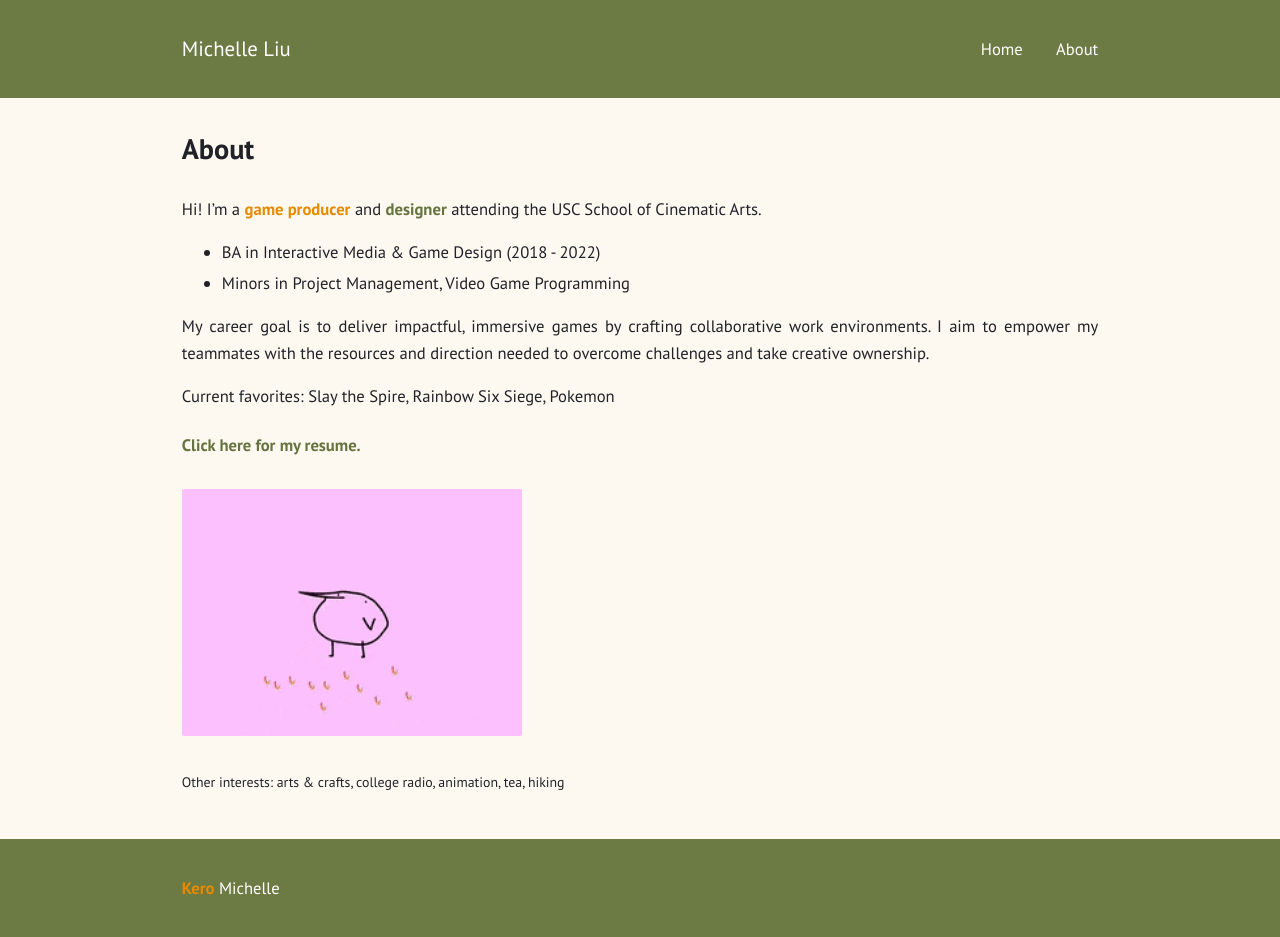
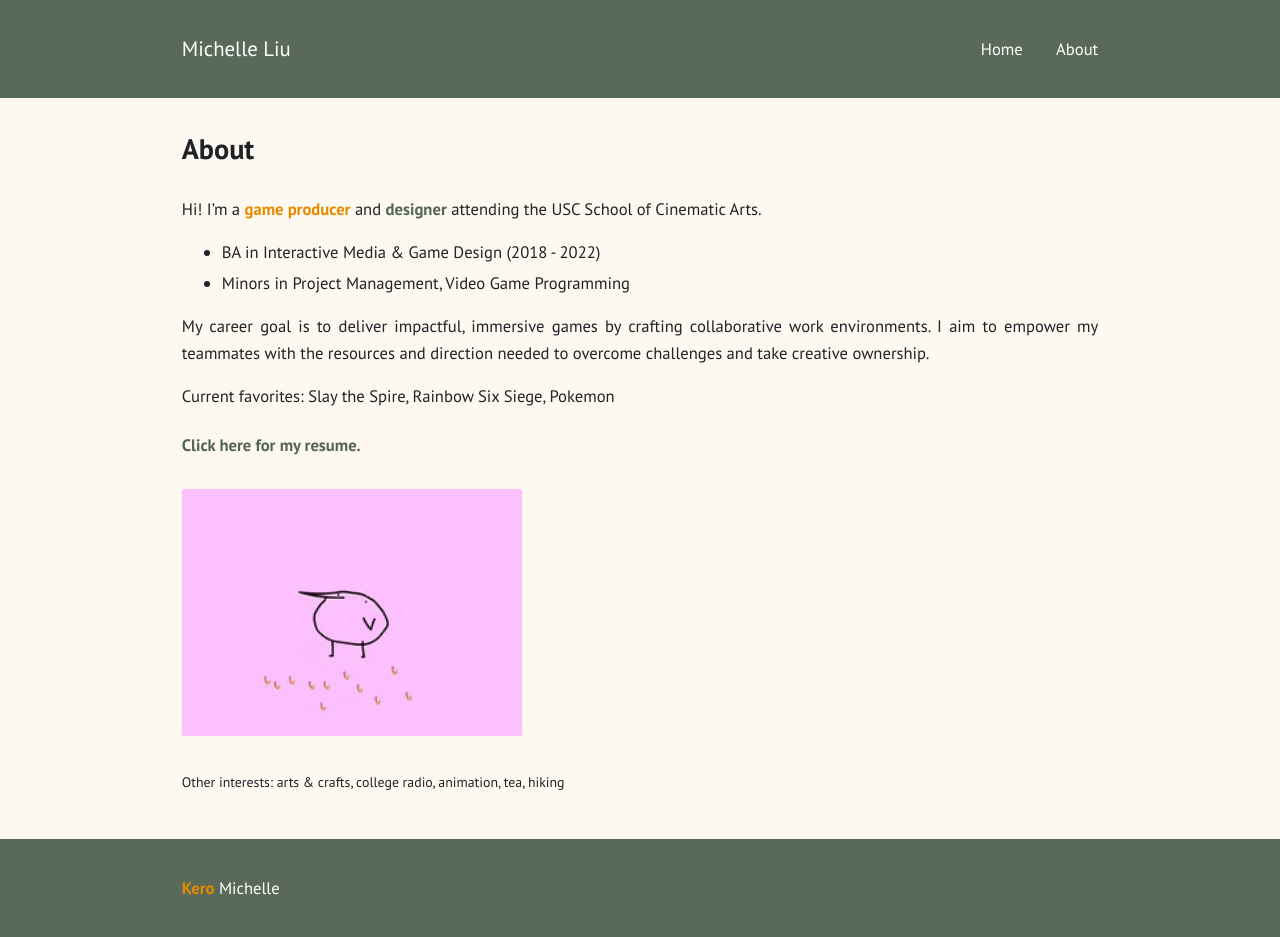
Before and after one commit to KeroMichelle/KeroMichelle.github.io, a Jekyll site: the page built from about.md, in a window 1280 px wide. Built offline with Jekyll 4.4.1, drawn with Linux system fonts in a browser that asks for light colours.

Commit message:
Header update

```diff
--- a/_sass/index.sass
+++ b/_sass/index.sass
@@ -4,14 +4,14 @@ $font-family: "PT Sans", -apple-system, "Helvetica Neue", "Segoe UI", "Roboto",
 $heading-weight: 600 !default
 $line-height: 1.6 !default
 // $link-color: #558000 !default
-$link-color: #66733f !default
+$link-color: #546454 !default
 $link-color-og: #68f !default
 $link-color-green: #558000 !default
 $orange: #e68a00
 // $orange: #E36713 - red orange
 // $green: #558000
 $green: #49702E
-$olive: #66733f
+$olive: #546454
 $dark: #212228 !default
 $light: #ffffff !default
 // $beige: #EAECE8
--- a/index.html
+++ b/index.html
@@ -4,7 +4,7 @@ title: "Home"
 ---
 
 <article>
-  <h1>Welcome! I <span style="color:#e68a00">play</span> and <span style="color:#66733f">make</span> games.</h1>
+  <h1>Welcome! I <span style="color:#e68a00">play</span> and <span style="color:#546454">make</span> games.</h1>
 
   <p>Thanks for stopping by my very incomplete site :' )</p>
 
```
